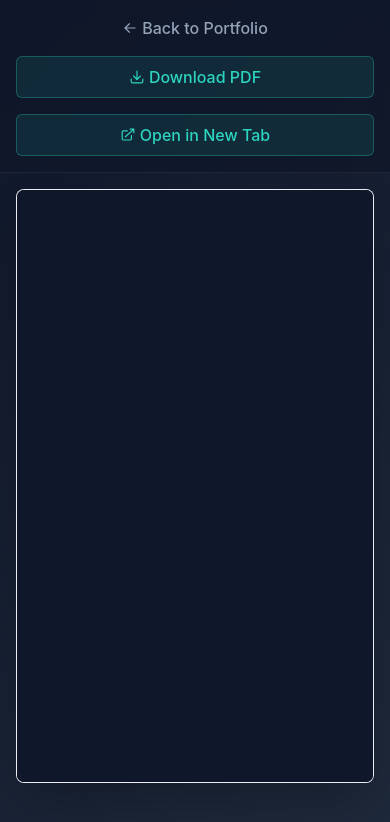
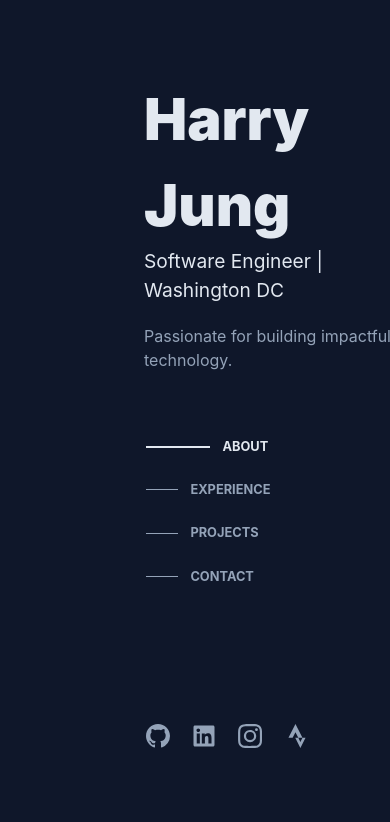
Before and after one commit to harryjng/personalWebsite, a React (Create React App) app: page /resume in a window 390 px wide. Shown: the top 822 px of the page. Built offline with nearby package versions, Linux system fonts and the light colour scheme.

Commit message:
finished resume portion of the experience section

```diff
--- a/package.json
+++ b/package.json
@@ -12,7 +12,6 @@
     "framer-motion": "^12.23.11",
     "react": "^19.1.0",
     "react-dom": "^19.1.0",
-    "react-router-dom": "^7.8.0",
     "react-scripts": "5.0.1",
     "web-vitals": "^2.1.4"
   },
--- a/src/App.js
+++ b/src/App.js
@@ -1,5 +1,4 @@
 import { useEffect } from 'react';
-import { BrowserRouter as Router, Routes, Route } from 'react-router-dom';
 import './App.css';
 import Hero from './components/Hero';
 import About from './components/About';
@@ -8,10 +7,8 @@ import Experience from './components/Experience';
 import Project from './components/Project';
 import Contact from './components/Contact';
 import Navbar from './components/Navbar';
-import Resume from './components/Resume';
 
-// Home component for the main portfolio layout
-function Home() {
+function App() {
   useEffect(() => {
     const spotlight = document.getElementById('spotlight');
     const left = document.querySelector('.left-fixed');
@@ -79,15 +76,4 @@ function Home() {
   );
 }
 
-function App() {
-  return (
-    <Router>
-      <Routes>
-        <Route path="/" element={<Home />} />
-        <Route path="/resume" element={<Resume />} />
-      </Routes>
-    </Router>
-  );
-}
-
 export default App;
--- a/src/components/Experience.js
+++ b/src/components/Experience.js
@@ -1,4 +1,3 @@
-import { Link } from 'react-router-dom';
 import './Experience.css'
 
 export default function Experience() {
@@ -293,7 +292,12 @@ export default function Experience() {
         </a>
       </section>
 <div className="resume">
-  <Link to="/resume" className="group/link resume">
+  <a
+    href="/Harry_Jung_ResumeCopy.pdf"
+    target="_blank"
+    rel="noopener noreferrer"
+    className="group/link resume"
+  >
     <span>View Full&nbsp;</span>
     <span className="inline-block">
       Résumé
@@ -311,7 +315,7 @@ export default function Experience() {
         />
       </svg>
     </span>
-  </Link>
+  </a>
 </div>
 
 
--- a/src/components/Resume.css
+++ /dev/null
@@ -1,149 +0,0 @@
-.resume-page {
-  min-height: 100vh;
-  background: linear-gradient(135deg, rgb(15, 23, 42) 0%, rgb(30, 41, 59) 100%);
-  color: white;
-  font-family: 'Inter', -apple-system, BlinkMacSystemFont, sans-serif;
-}
-
-.resume-nav {
-  display: flex;
-  justify-content: space-between;
-  align-items: center;
-  padding: 1.5rem 2rem;
-  background: rgba(15, 23, 42, 0.8);
-  backdrop-filter: blur(10px);
-  border-bottom: 1px solid rgba(148, 163, 184, 0.1);
-  position: sticky;
-  top: 0;
-  z-index: 100;
-}
-
-.back-link {
-  display: flex;
-  align-items: center;
-  color: rgb(148, 163, 184);
-  text-decoration: none;
-  font-weight: 500;
-  transition: color 0.3s ease;
-}
-
-.back-link:hover {
-  color: rgb(45, 212, 191);
-}
-
-.resume-actions {
-  display: flex;
-  gap: 1rem;
-}
-
-.download-link,
-.open-link {
-  display: flex;
-  align-items: center;
-  padding: 0.5rem 1rem;
-  background: rgba(45, 212, 191, 0.1);
-  color: rgb(45, 212, 191);
-  text-decoration: none;
-  border-radius: 0.375rem;
-  font-weight: 500;
-  transition: all 0.3s ease;
-  border: 1px solid rgba(45, 212, 191, 0.3);
-}
-
-.download-link:hover,
-.open-link:hover {
-  background: rgba(45, 212, 191, 0.2);
-  border-color: rgba(45, 212, 191, 0.5);
-  transform: translateY(-1px);
-}
-
-.resume-content {
-  padding: 2rem;
-  max-width: 100%;
-  margin: 0 auto;
-}
-
-.resume-title {
-  font-size: 2rem;
-  font-weight: bold;
-  margin-bottom: 0.5rem;
-  background: linear-gradient(135deg, rgb(45, 212, 191), rgb(167, 243, 208));
-  background-clip: text;
-  -webkit-background-clip: text;
-  -webkit-text-fill-color: transparent;
-}
-
-.resume-subtitle {
-  color: rgb(148, 163, 184);
-  font-size: 1.125rem;
-}
-
-.pdf-container {
-  width: 100%;
-  height: calc(100vh - 200px);
-  background: white;
-  border-radius: 0.5rem;
-  overflow: hidden;
-  box-shadow: 0 25px 50px -12px rgba(0, 0, 0, 0.25);
-  border: 1px solid rgba(148, 163, 184, 0.2);
-}
-
-.pdf-viewer {
-  border: none;
-  display: block;
-}
-
-.pdf-fallback {
-  padding: 2rem;
-  text-align: center;
-  color: rgb(51, 65, 85);
-}
-
-.fallback-link {
-  color: rgb(45, 212, 191);
-  text-decoration: underline;
-  font-weight: 500;
-}
-
-.fallback-link:hover {
-  color: rgb(20, 184, 166);
-}
-
-/* Responsive design */
-@media (max-width: 768px) {
-  .resume-nav {
-    flex-direction: column;
-    gap: 1rem;
-    padding: 1rem;
-  }
-
-  .resume-actions {
-    width: 100%;
-    justify-content: center;
-  }
-
-  .resume-content {
-    padding: 1rem;
-  }
-
-  .resume-title {
-    font-size: 1.5rem;
-  }
-
-  .pdf-container {
-    height: calc(100vh - 250px);
-  }
-}
-
-@media (max-width: 640px) {
-  .resume-actions {
-    flex-direction: column;
-    width: 100%;
-  }
-
-  .download-link,
-  .open-link {
-    justify-content: center;
-    width: 100%;
-  }
-}
--- a/src/components/Resume.js
+++ /dev/null
@@ -1,106 +0,0 @@
-import React from 'react';
-import { Link } from 'react-router-dom';
-import './Resume.css';
-
-export default function Resume() {
-  return (
-    <div className="resume-page">
-      {/* Navigation bar for the resume page */}
-      <nav className="resume-nav">
-        <Link
-          to="/"
-          className="back-link group/link"
-        >
-          <svg
-            xmlns="http://www.w3.org/2000/svg"
-            viewBox="0 0 20 20"
-            fill="currentColor"
-            className="inline-block h-4 w-4 shrink-0 transition-transform group-hover/link:translate-x-1 motion-reduce:transition-none mr-1"
-            aria-hidden="true"
-          >
-            <path
-              fillRule="evenodd"
-              d="M17 10a.75.75 0 01-.75.75H5.612l4.158 3.96a.75.75 0 11-1.04 1.08l-5.5-5.25a.75.75 0 010-1.08l5.5-5.25a.75.75 0 111.04 1.08L5.612 9.25H16.25A.75.75 0 0117 10z"
-              clipRule="evenodd"
-            />
-          </svg>
-          Back to Portfolio
-        </Link>
-
-        <div className="resume-actions">
-          <a
-            href="/Harry_Jung_ResumeCopy.pdf"
-            download="Harry_Jung_Resume.pdf"
-            className="download-link group/link"
-          >
-            <svg
-              xmlns="http://www.w3.org/2000/svg"
-              viewBox="0 0 20 20"
-              fill="currentColor"
-              className="inline-block h-4 w-4 shrink-0 transition-transform group-hover/link:translate-y-1 motion-reduce:transition-none mr-1"
-              aria-hidden="true"
-            >
-              <path d="M10.75 2.75a.75.75 0 00-1.5 0v8.614L6.295 8.235a.75.75 0 10-1.09 1.03l4.25 4.5a.75.75 0 001.09 0l4.25-4.5a.75.75 0 00-1.09-1.03L10.75 11.364V2.75z" />
-              <path d="M3.5 12.75a.75.75 0 00-1.5 0v2.5A2.75 2.75 0 004.75 18h10.5A2.75 2.75 0 0018 15.25v-2.5a.75.75 0 00-1.5 0v2.5c0 .69-.56 1.25-1.25 1.25H4.75c-.69 0-1.25-.56-1.25-1.25v-2.5z" />
-            </svg>
-            Download PDF
-          </a>
-
-          <a
-            href="/Harry_Jung_ResumeCopy.pdf"
-            target="_blank"
-            rel="noopener noreferrer"
-            className="open-link group/link"
-          >
-            <svg
-              xmlns="http://www.w3.org/2000/svg"
-              viewBox="0 0 20 20"
-              fill="currentColor"
-              className="inline-block h-4 w-4 shrink-0 transition-transform group-hover/link:-translate-y-1 group-hover/link:translate-x-1 motion-reduce:transition-none mr-1"
-              aria-hidden="true"
-            >
-              <path
-                fillRule="evenodd"
-                d="M4.25 5.5a.75.75 0 00-.75.75v8.5c0 .414.336.75.75.75h8.5a.75.75 0 00.75-.75v-4a.75.75 0 011.5 0v4A2.25 2.25 0 0112.75 17h-8.5A2.25 2.25 0 012 14.75v-8.5A2.25 2.25 0 014.25 4h5a.75.75 0 010 1.5h-5z"
-                clipRule="evenodd"
-              />
-              <path
-                fillRule="evenodd"
-                d="M6.194 12.753a.75.75 0 001.06.053L16.5 4.44v2.81a.75.75 0 001.5 0v-4.5a.75.75 0 00-.75-.75h-4.5a.75.75 0 000 1.5h2.553l-9.056 8.194a.75.75 0 00-.053 1.06z"
-                clipRule="evenodd"
-              />
-            </svg>
-            Open in New Tab
-          </a>
-        </div>
-      </nav>
-
-      {/* Resume content */}
-      <div className="resume-content">
-
-        <div className="pdf-container">
-          <iframe
-            src="/Harry_Jung_ResumeCopy.pdf"
-            type="application/pdf"
-            width="100%"
-            height="100%"
-            title="Harry Jung Resume"
-            className="pdf-viewer"
-          >
-            <p className="pdf-fallback">
-              Your browser doesn't support PDF viewing.
-              <a
-                href="/Harry_Jung_ResumeCopy.pdf"
-                target="_blank"
-                rel="noopener noreferrer"
-                className="fallback-link"
-              >
-                Click here to open the PDF in a new tab
-              </a>
-            </p>
-          </iframe>
-        </div>
-      </div>
-    </div>
-  );
-}
```
Also changed, not shown: 1 other file (tests, documents, lock files or other folders).
